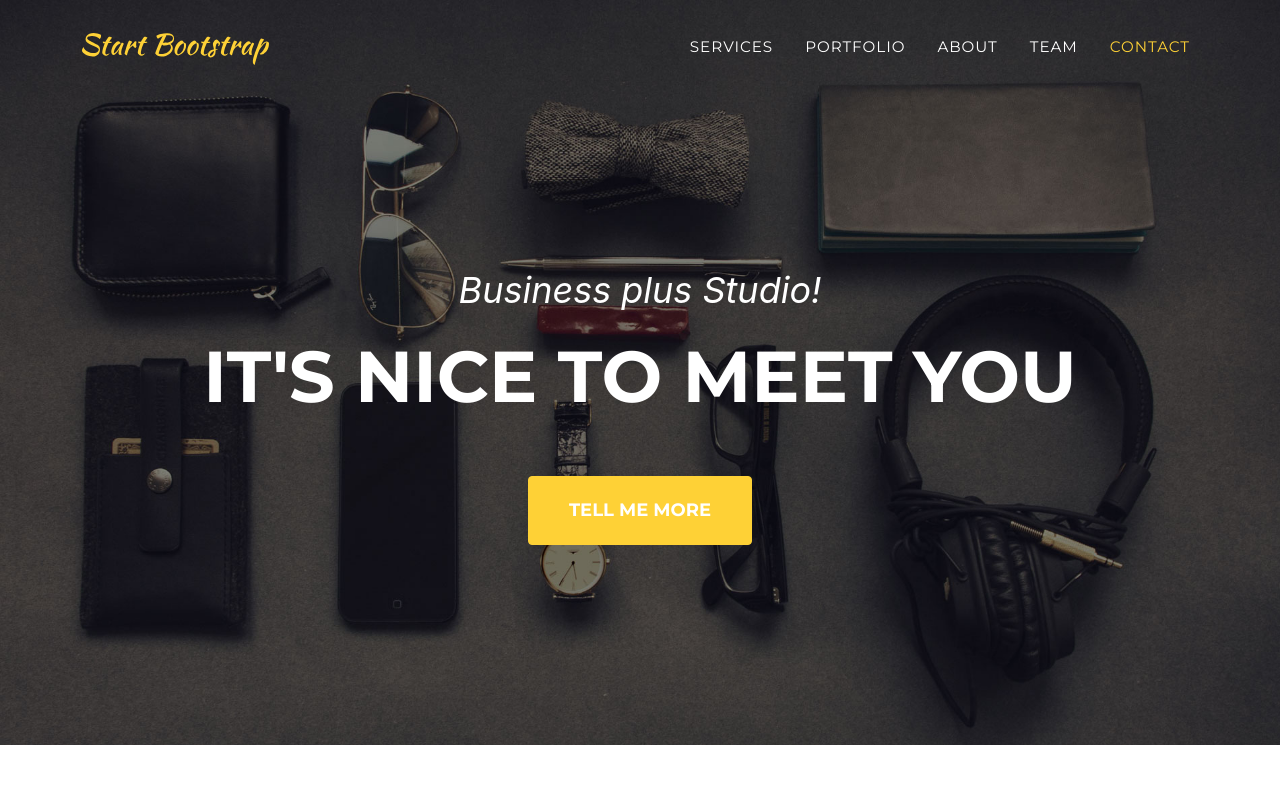
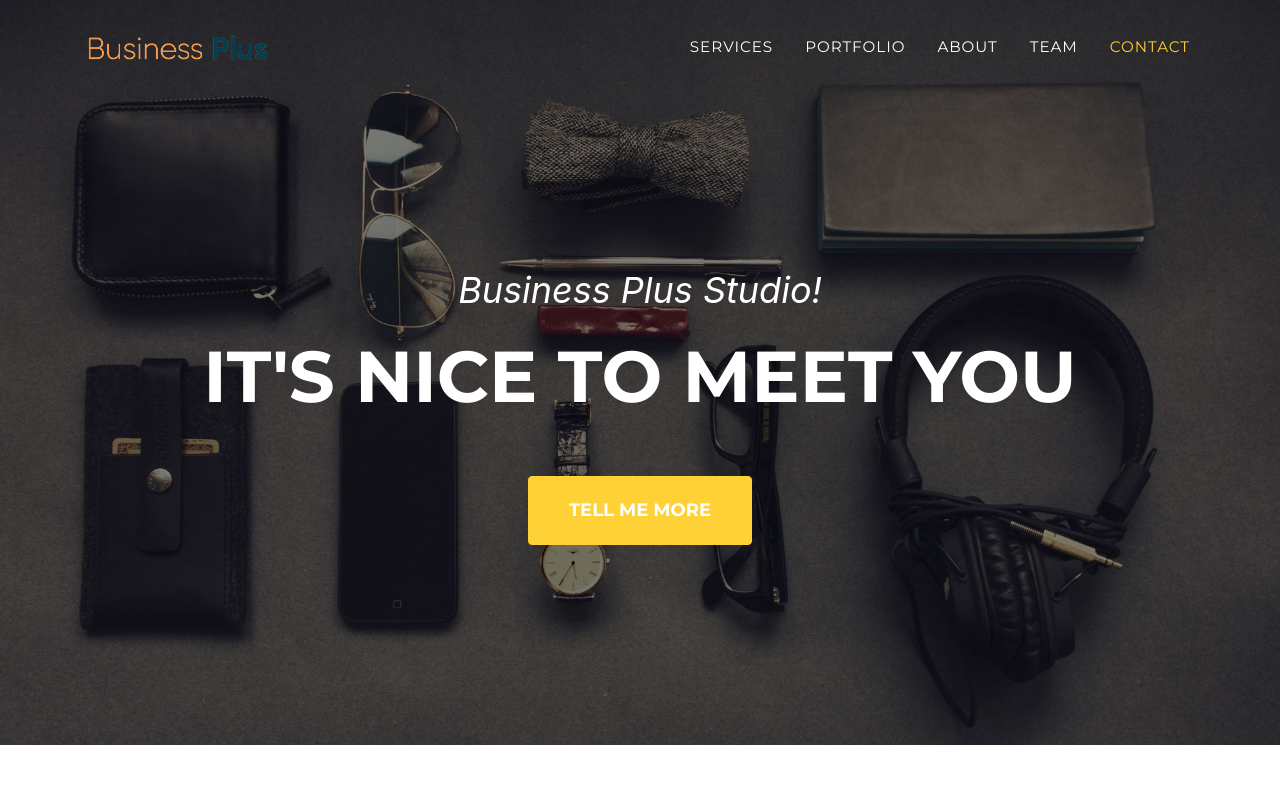
Before and after one commit to khemrith/khemrith.github.io, a plain HTML site: page index.html in a window 1280 px wide. Shown: the top 800 px of the page. Drawn offline with nearby package versions, Linux system fonts and the light colour scheme; a web font is replaced by a local one.

Commit message:
change logo
ghgj

```diff
--- a/index.html
+++ b/index.html
@@ -20,7 +20,7 @@
         <!-- Navigation-->
         <nav class="navbar navbar-expand-lg navbar-dark fixed-top" id="mainNav">
             <div class="container">
-                <a class="navbar-brand js-scroll-trigger" href="#page-top"><img src="assets/img/navbar-logo.svg" alt="" /></a>
+                <a class="navbar-brand js-scroll-trigger" href="#page-top"><img src="assets/img/logo.png" alt="" /></a>
                 <button class="navbar-toggler navbar-toggler-right" type="button" data-toggle="collapse" data-target="#navbarResponsive" aria-controls="navbarResponsive" aria-expanded="false" aria-label="Toggle navigation">
                     Menu
                     <i class="fas fa-bars ml-1"></i>
@@ -39,7 +39,7 @@
         <!-- Masthead-->
         <header class="masthead">
             <div class="container">
-                <div class="masthead-subheading">Business plus Studio!</div>
+                <div class="masthead-subheading">Business Plus Studio!</div>
                 <div class="masthead-heading text-uppercase">It's Nice To Meet You</div>
                 <a class="btn btn-primary btn-xl text-uppercase js-scroll-trigger" href="#services">Tell Me More</a>
             </div>
```
Also changed, not shown: assets/img/logo.png (added).
